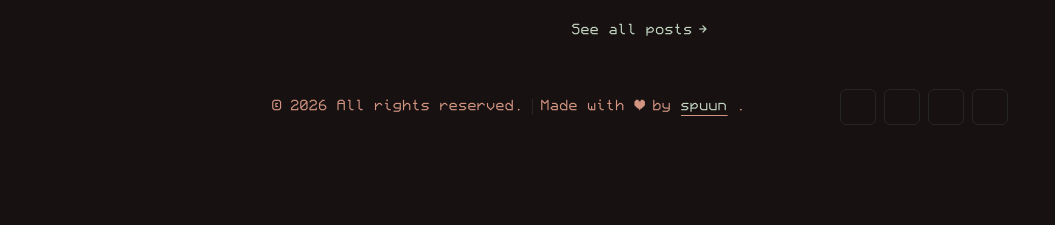
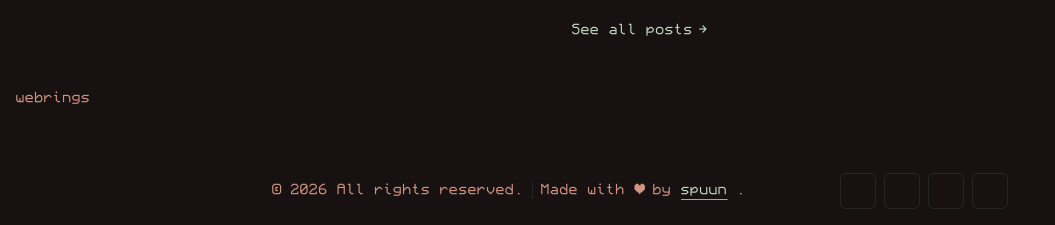
Before and after one commit to spuuntries/geg-blog, an Astro site: page / in a window 1280 px wide. Shown: the part 900-1125 px from the top of the page, without its empty margins (0-1055 px from the left). Before the commit the page ends 1041 px from the top, so only its background shows below. Built offline with nearby package versions, Linux system fonts and the light colour scheme; Astro itself is replaced by a stand-in of ours; some packages are replaced by stand-ins of ours; a script that the page names is missing; some icons are missing.

Commit message:
feat: add webring section

```diff
--- /dev/null
+++ b/src/components/Rings.astro
@@ -0,0 +1,16 @@
+---
+
+---
+
+<div transition:persist="rings" class="mt-4 flex w-full flex-col gap-2">
+  <h2 class="px-4 text-sm font-medium lowercase text-muted-foreground">
+    webrings
+  </h2>
+  <div
+    class="small-scrollbar fade-edges-x flex w-full items-center gap-4 overflow-x-auto px-4 pb-4"
+  >
+    <script
+      src="https://spuun.art/keks-ring-widget.js"
+      data-ring="https://spuun.art"></script>
+  </div>
+</div>
--- a/src/layouts/Layout.astro
+++ b/src/layouts/Layout.astro
@@ -2,6 +2,7 @@
 import Footer from '@/components/Footer.astro'
 import Head from '@/components/Head.astro'
 import Header from '@/components/Header.astro'
+import Rings from '@/components/Rings.astro'
 import { SITE } from '@/consts'
 
 type Props = {
@@ -31,8 +32,8 @@ const { title, description, image } = Astro.props
       <main class="flex-grow">
         <slot />
       </main>
+      <Rings />
       <Footer />
     </div>
-
   </body>
 </html>
--- a/src/pages/about.astro
+++ b/src/pages/about.astro
@@ -12,14 +12,7 @@ import Layout from '@/layouts/Layout.astro'
     <section>
       <div class="min-w-full">
         <div class="prose prose-neutral mb-8 dark:prose-invert">
-          <p class="mb-4">
-            A smol space where kek keeps their thoughts. ❤
-            <br />
-            <br />
-            <script
-              src="https://spuun.art/keks-ring-widget.js"
-              data-ring="https://spuun.art"></script>
-          </p>
+          <p class="mb-4">A smol space where kek keeps their thoughts. ❤</p>
         </div>
       </div>
     </section>
--- a/src/styles/global.css
+++ b/src/styles/global.css
@@ -235,3 +235,37 @@
     }
   }
 }
+
+@layer utilities {
+  .no-scrollbar::-webkit-scrollbar {
+    display: none;
+  }
+  .no-scrollbar {
+    -ms-overflow-style: none;
+    scrollbar-width: none;
+  }
+
+  .small-scrollbar::-webkit-scrollbar {
+    @apply h-1.5 w-1.5;
+  }
+  .small-scrollbar::-webkit-scrollbar-track {
+    @apply bg-transparent;
+  }
+  .small-scrollbar::-webkit-scrollbar-thumb {
+    @apply rounded-full bg-border/50 hover:bg-border transition-colors;
+  }
+  .small-scrollbar {
+    scrollbar-width: thin;
+    scrollbar-color: hsl(var(--border) / 0.5) transparent;
+  }
+
+  .fade-edges-x {
+    mask-image: linear-gradient(
+      to right,
+      transparent,
+      black 2rem,
+      black calc(100% - 2rem),
+      transparent
+    );
+  }
+}
```
